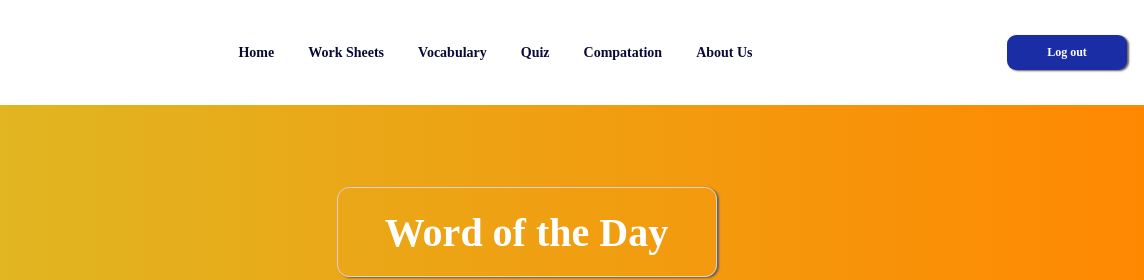
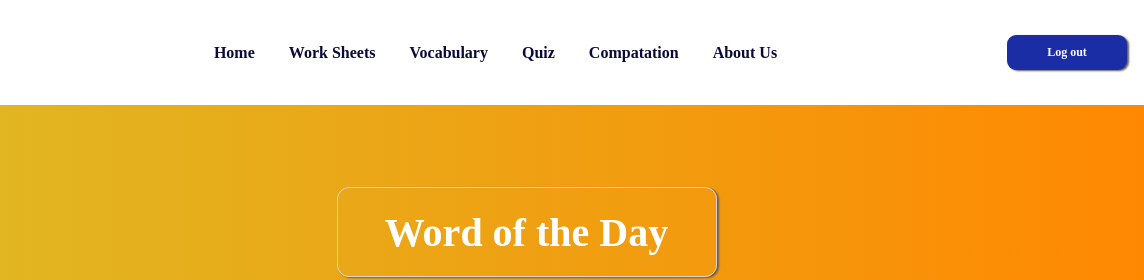
Before and after one commit to Akhil-7143/sun-and-waves-, a plain HTML site: page index.html in a window 1280 px wide. Shown: the top 280 px of the page, 136-1280 px from the left. Drawn offline with Linux system fonts and the light colour scheme.

Commit message:
nav links animation

```diff
--- a/style.css
+++ b/style.css
@@ -22,9 +22,31 @@ ul{
 li{
     margin: 7px;
     color:#0a0a38;
-    font-size:14px;
+    font-size:16px;
     font-weight: 800;
+    position: relative;
 }
+li::before{
+    content:'';
+    background-color:#3049ec;
+    font-weight:900;
+    left:0;
+    bottom:0.3rem;
+    height: 0px;
+    width:0;
+    position: absolute;
+    transition: .4s ease-out;
+}
+li:hover::before {
+    content:'';
+    background-color:#3049ec;
+    left: 0px;
+    bottom:-0.3rem;
+    height: 3px;
+    width:100%;
+    position: absolute;
+}
+
 .logout{
     height: 35px;
     width:120px;
```
